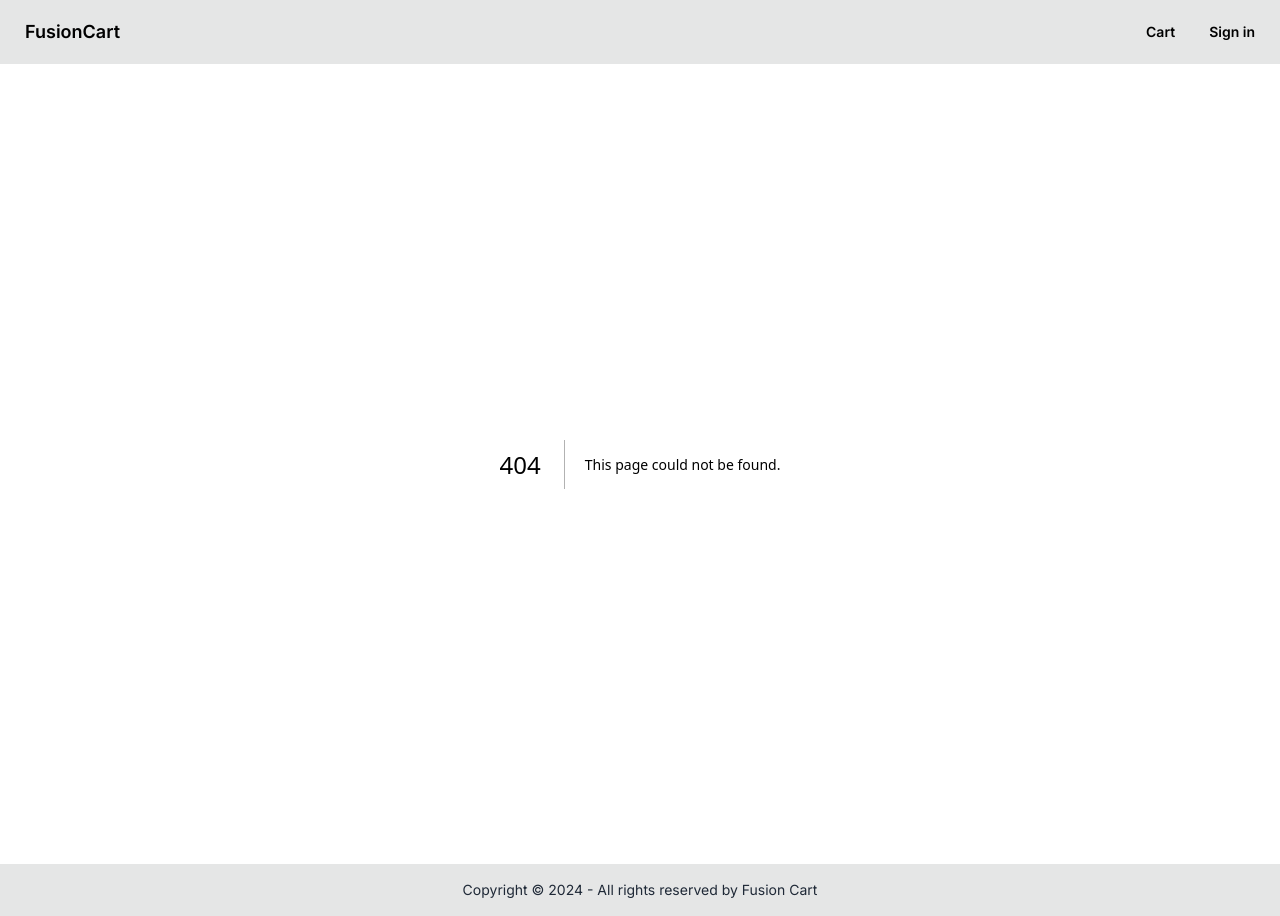
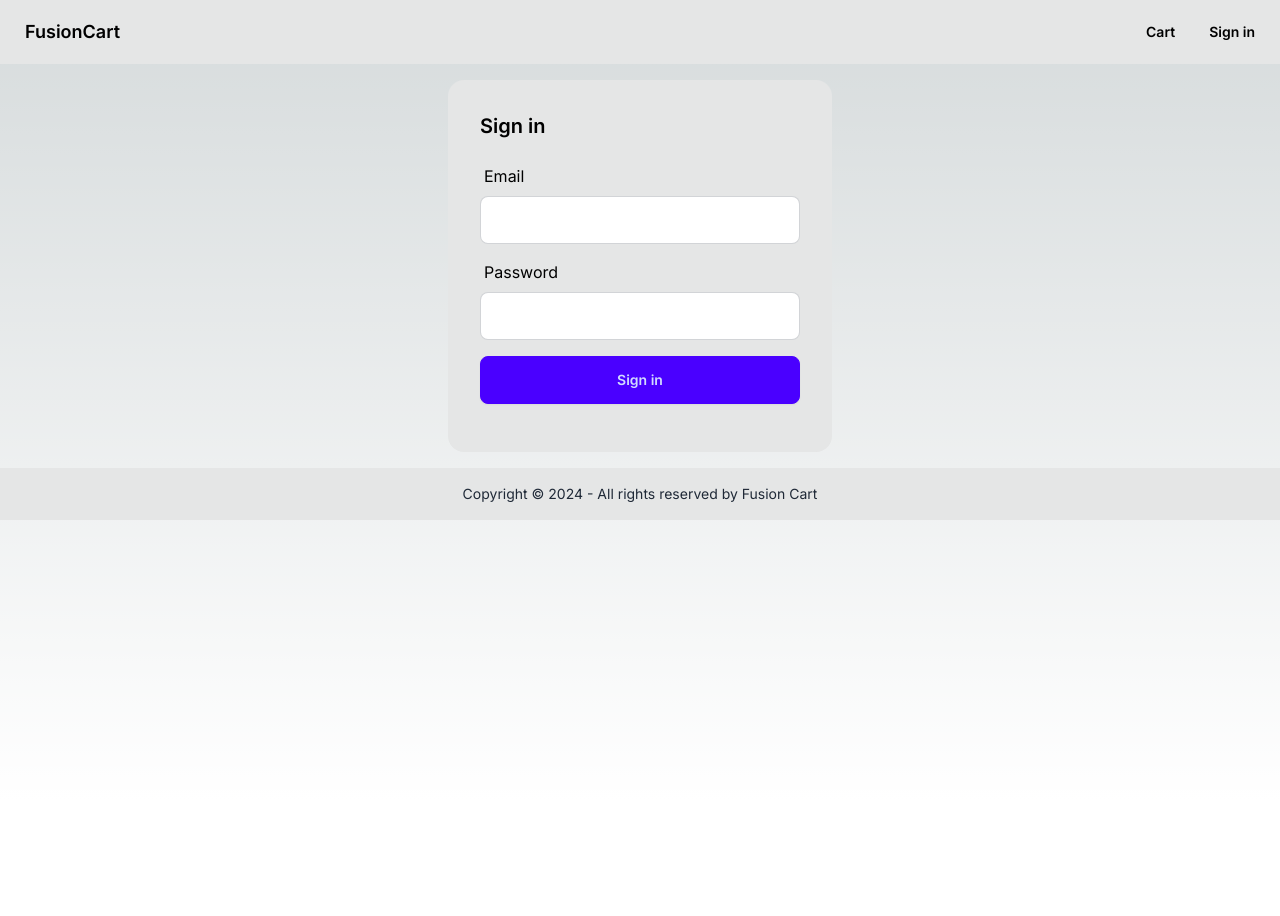
Before and after one commit to RishabhChhokar/next-js-fusion-cart, a Next.js app: page /signin in a window 1280 px wide. Before the commit this address had no page. After the commit the page ends 800 px from the top, so only its background shows below. Built offline with nearby package versions, Linux system fonts and the light colour scheme; no server answers.

Commit message:
Installed all packages and implemented code for user authorization.

```diff
--- /dev/null
+++ b/app/(front)/signin/Form.jsx
@@ -0,0 +1,109 @@
+"use client";
+import { signIn, useSession } from "next-auth/react";
+import { useRouter, useSearchParams } from "next/navigation";
+import { useEffect } from "react";
+import { useForm } from "react-hook-form";
+const Form = () => {
+  const { data: session } = useSession();
+
+  const params = useSearchParams();
+  let callbackUrl = params.get("callback") || "/";
+
+  const router = useRouter();
+
+  const {
+    register,
+    handleSubmit,
+    formState: { errors, isSubmitting },
+  } = useForm({
+    defaultValues: {
+      email: "",
+      password: "",
+    },
+  });
+
+  useEffect(() => {
+    if (session && session.user) {
+      router.push(callbackUrl);
+    }
+  }, [callbackUrl, params, router, session]);
+
+  const formSubmit = async (form) => {
+    const { email, password } = form;
+    signIn("credentials", {
+      email,
+      password,
+    });
+  };
+
+  return (
+    <div className="max-w-sm mx-auto card bg-base-300 my-4">
+      <div className="card-body">
+        <h1 className="card-title">Sign in</h1>
+        {params.get("error") && (
+          <div className="alert text-error">
+            {params.get("error") === "CredentialsSignin"
+              ? "Invalid email or password"
+              : params.get("error")}
+          </div>
+        )}
+        {params.get("success") && (
+          <div className="alert text-success">{params.get("success")}</div>
+        )}
+        <form onSubmit={handleSubmit(formSubmit)}>
+          <div className="my-2">
+            <label className="label" htmlFor="email">
+              Email
+            </label>
+            <input
+              type="text"
+              id="email"
+              {...register("email", {
+                required: "Email is required",
+                pattern: {
+                  value: /[a-z0-9]+@[a-z]+\.[a-z]{2,3}/,
+                  message: "Email is invalid",
+                },
+              })}
+              className="input input-bordered w-full max-w-sm"
+            />
+            {errors.email?.message && (
+              <div className="text-error">{errors.email.message}</div>
+            )}
+          </div>
+          <div className="my-2">
+            <label className="label" htmlFor="password">
+              Password
+            </label>
+            <input
+              type="password"
+              id="password"
+              {...register("password", {
+                required: "Password is required",
+              })}
+              className="input input-bordered w-full max-w-sm"
+            />
+            {errors.password?.message && (
+              <div className="text-error">{errors.password.message}</div>
+            )}
+          </div>
+
+          <div className="my-4">
+            <button
+              type="submit"
+              disabled={isSubmitting}
+              className="btn btn-primary w-full"
+            >
+              {isSubmitting && (
+                <span className="loading loading-spinner"></span>
+              )}
+              Sign in
+            </button>
+          </div>
+        </form>
+      </div>
+    </div>
+  );
+};
+
+export default Form;
--- /dev/null
+++ b/app/(front)/signin/page.jsx
@@ -0,0 +1,9 @@
+import Form from "./Form";
+
+export const metadata = {
+  title: "Sign in",
+};
+
+export default async function SignIn() {
+  return <Form />;
+}
--- /dev/null
+++ b/app/api/auth/[...nextauth]/route.js
@@ -0,0 +1 @@
+export {GET, POST} from '@/lib/auth'
--- a/app/layout.js
+++ b/app/layout.js
@@ -1,8 +1,7 @@
 import Header from "@/components/header/Header";
 import "./globals.css";
-
+import Providers from "@/components/Providers";
 import { Inter } from "next/font/google";
-
 
 const inter = Inter({ subsets: ["latin"] });
 
@@ -15,6 +14,7 @@
   return (
     <html lang="en">
       <body className={inter.className}>
+        <Providers>
           <div className="min-h-screen flex flex-col">
             <Header />
             {children}
@@ -22,6 +22,7 @@
               <p>Copyright © 2024 - All rights reserved by Fusion Cart</p>
             </footer>
           </div>
+        </Providers>
       </body>
     </html>
   );
--- /dev/null
+++ b/components/Providers.jsx
@@ -0,0 +1,8 @@
+import { SessionProvider } from "next-auth/react";
+import { auth } from "@/lib/auth";
+
+export default async function Providers({ children }) {
+  const session = await auth();
+
+  return <SessionProvider session={session}>{children}</SessionProvider>;
+}
--- a/components/header/Menu.jsx
+++ b/components/header/Menu.jsx
@@ -1,5 +1,6 @@
 "use client";
 import useCartService from "@/lib/hooks/useCartStore";
+import { signIn, signOut, useSession } from "next-auth/react";
 import Link from "next/link";
 import { useEffect, useState } from "react";
 
@@ -9,6 +10,12 @@
   useEffect(() => {
     setMounted(true);
   }, []);
+
+  const signOutHandler = () => {
+    signOut({callback : '/signin'})
+  }
+
+  const { data : session} = useSession();
 
   return (
     <div>
@@ -23,11 +30,51 @@
             )}
           </Link>
         </li>
-        <li>
-            <button className="btn btn-ghost rounded-btn" type="button">
-                Sign in
+        {session && session.user ? (
+          <>
+            <li>
+              <div className="dropdown dropdown-bottom dropdown-end">
+                <label tabIndex={0} className="btn btn-ghost rounded-btn">
+                  {session.user.name}
+                  <svg
+                    xmlns="http://www.w3.org/2000/svg"
+                    fill="none"
+                    viewBox="0 0 24 24"
+                    strokeWidth={1.5}
+                    stroke="currentColor"
+                    className="w-6 h-6"
+                  >
+                    <path
+                      strokeLinecap="round"
+                      strokeLinejoin="round"
+                      d="M19.5 8.25l-7.5 7.5-7.5-7.5"
+                    />
+                  </svg>
+                </label>
+                <ul
+                  tabIndex={0}
+                  className="menu dropdown-content z-[1] p-2 shadow bg-base-300 rounded-box w-52 "
+                >
+                  <li>
+                    <button type="button" onClick={signOutHandler}>
+                      Sign out
+                    </button>
+                  </li>
+                </ul>
+              </div>
+            </li>
+          </>
+        ) : (
+          <li>
+            <button
+              className="btn btn-ghost rounded-btn"
+              type="button"
+              onClick={() => signIn()}
+            >
+              Sign in
             </button>
-        </li>
+          </li>
+        )}
       </ul>
     </div>
   );
--- /dev/null
+++ b/lib/auth.js
@@ -0,0 +1,73 @@
+import CredentialsProvider from 'next-auth/providers/credentials';
+import bcrypt from 'bcryptjs'
+import dbConnect from './dbConnect'
+import UserModel from './models/UserModel'
+import NextAuth from 'next-auth'
+
+export const config = {
+  providers: [
+    CredentialsProvider({
+      credentials: {
+        email: {
+          type: 'email',
+        },
+        password: { type: 'password' },
+      },
+      async authorize(credentials) {
+        await dbConnect()
+        if (credentials == null) return null
+
+        const user = await UserModel.findOne({ email: credentials.email })
+
+        if (user) {
+          const isMatch = await bcrypt.compare(
+            credentials.password,
+            user.password
+          )
+          if (isMatch) {
+            return user
+          }
+        }
+        return null
+      },
+    }),
+  ],
+  pages: {
+    signIn: '/signin',
+    newUser: '/register',
+    error: '/signin',
+  },
+  callbacks: {
+    async jwt({ user, trigger, session, token }) {
+      if (user) {
+        token.user = {
+          _id: user._id,
+          email: user.email,
+          name: user.name,
+          isAdmin: user.isAdmin,
+        }
+      }
+      if (trigger === 'update' && session) {
+        token.user = {
+          ...token.user,
+          email: session.user.email,
+          name: session.user.name,
+        }
+      }
+      return token
+    },
+    session: async ({ session, token }) => {
+      if (token) {
+        session.user = token.user
+      }
+      return session
+    },
+  },
+}
+
+export const {
+  handlers: { GET, POST },
+  auth,
+  signIn,
+  signOut,
+} = NextAuth(config)
--- a/lib/models/UserModel.js
+++ b/lib/models/UserModel.js
@@ -20,6 +20,6 @@
   { timestamps: true }
 );
 
-const UserModel = mongoose.models.User || mongoose.model("User", UserSchema);
+const UserModel = mongoose.models?.User || mongoose.model("User", UserSchema);
 
 export default UserModel;
--- a/package.json
+++ b/package.json
@@ -13,8 +13,10 @@
     "bcryptjs": "^2.4.3",
     "mongoose": "^8.5.1",
     "next": "14.2.4",
+    "next-auth": "^5.0.0-beta.4",
     "react": "^18",
     "react-dom": "^18",
+    "react-hook-form": "^7.52.2",
     "zustand": "^4.5.4"
   },
   "devDependencies": {
```
Also changed, not shown: middleware.js (added, +14 -0 lines), 1 other file (tests, documents, lock files or other folders). Lines whose indentation alone changed are shown as unchanged.
